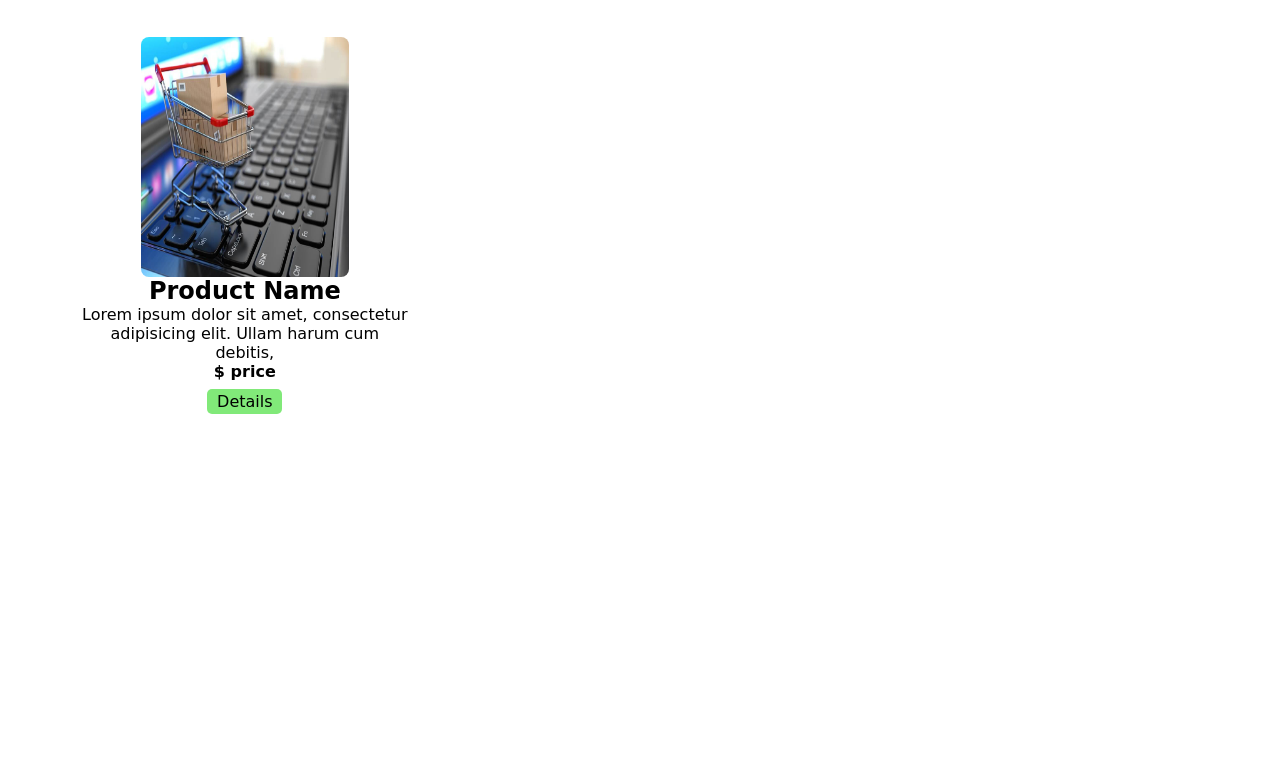
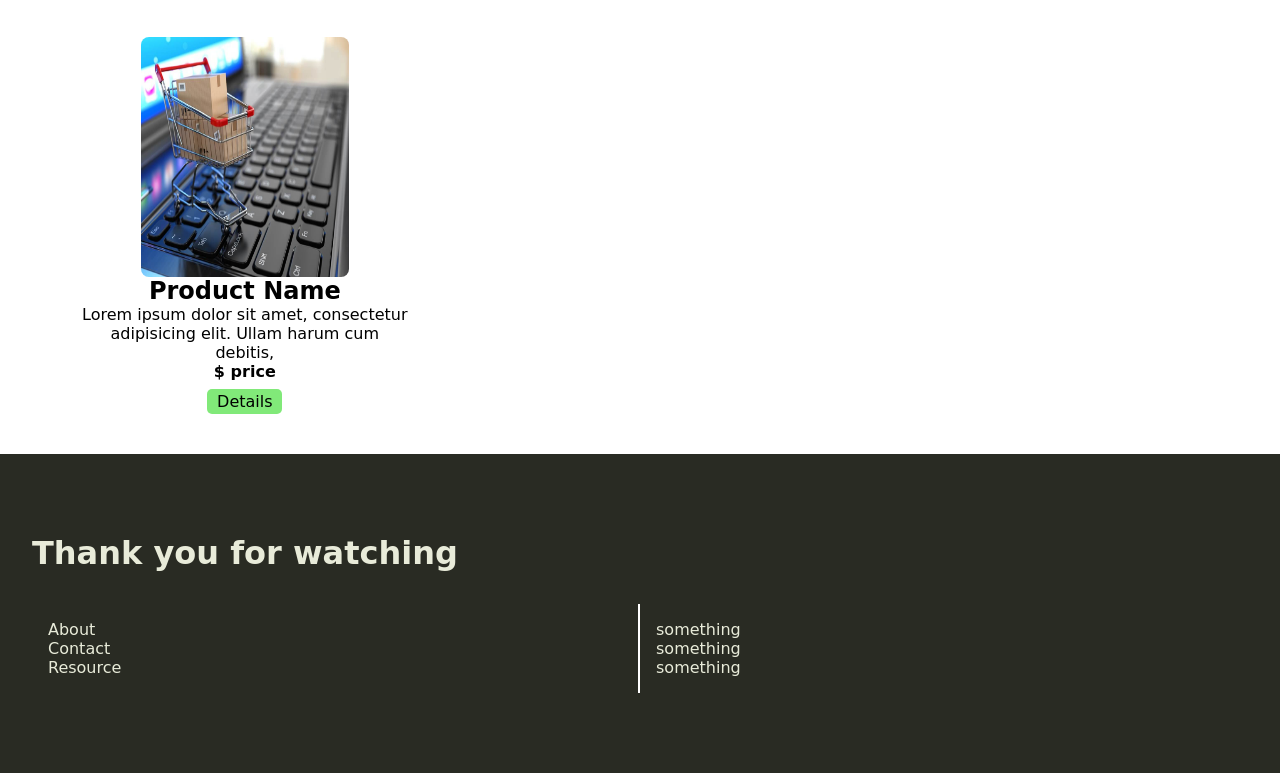
Before and after one commit to ARS-saad/e-commerce, a plain HTML site: page index.html in a window 1280 px wide. Shown: the part 1293-2066 px from the top of the page. Before the commit the page ends 1747 px from the top, so only its background shows below. Drawn offline with Linux system fonts and the light colour scheme; a web font is replaced by a local one.

Commit message:
Adding footer

```diff
--- a/index.html
+++ b/index.html
@@ -61,6 +61,21 @@
         </div>
       </section>
     </main>
+    <footer>
+      <h1>Thank you for watching</h1>
+      <div class="footerDiv">
+        <ul class="marginRight">
+          <li>About</li>
+          <li>Contact</li>
+          <li>Resource</li>
+        </ul>
+        <ul>
+          <li>something</li>
+          <li>something</li>
+          <li>something</li>
+        </ul>
+      </div>
+    </footer>
 
     <script src="./sctipt.js"></script>
   </body>
--- a/style.css
+++ b/style.css
@@ -12,7 +12,7 @@ html {
 
 body {
   max-width: 1300px;
-  margin: 1em auto;
+  margin: 1rem auto 0 auto;
 }
 
 button,
@@ -165,3 +165,24 @@ input {
     background-position: -20px 0, 20px 0;
   }
 }
+
+footer {
+  background-color: #292b23;
+  color: #e8ebd9;
+  padding: 5rem 2rem;
+}
+
+.footerDiv {
+  display: flex;
+  margin-top: 2rem;
+}
+
+.footerDiv ul {
+  padding: 1rem;
+  list-style-type: none;
+  width: 50%;
+}
+
+.marginRight {
+  border-right: 2px solid white;
+}
```
